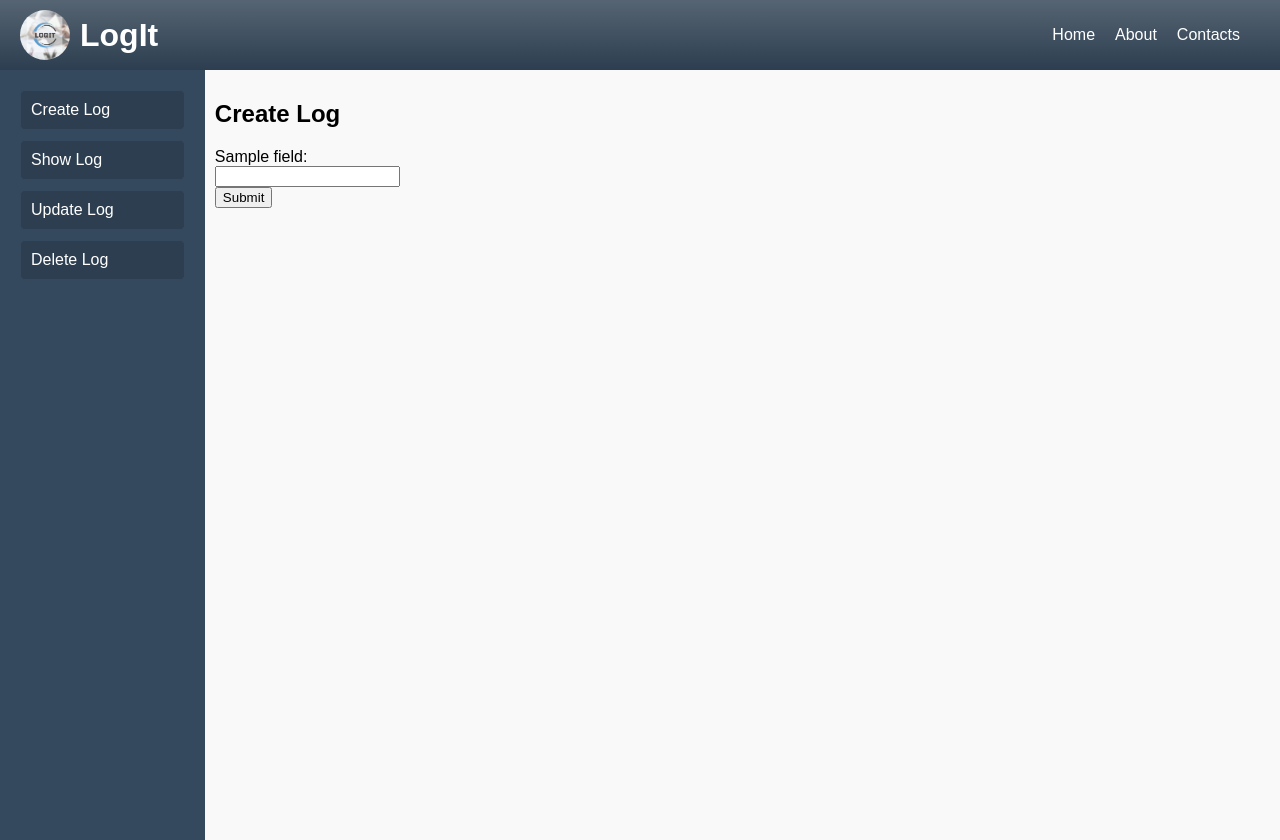
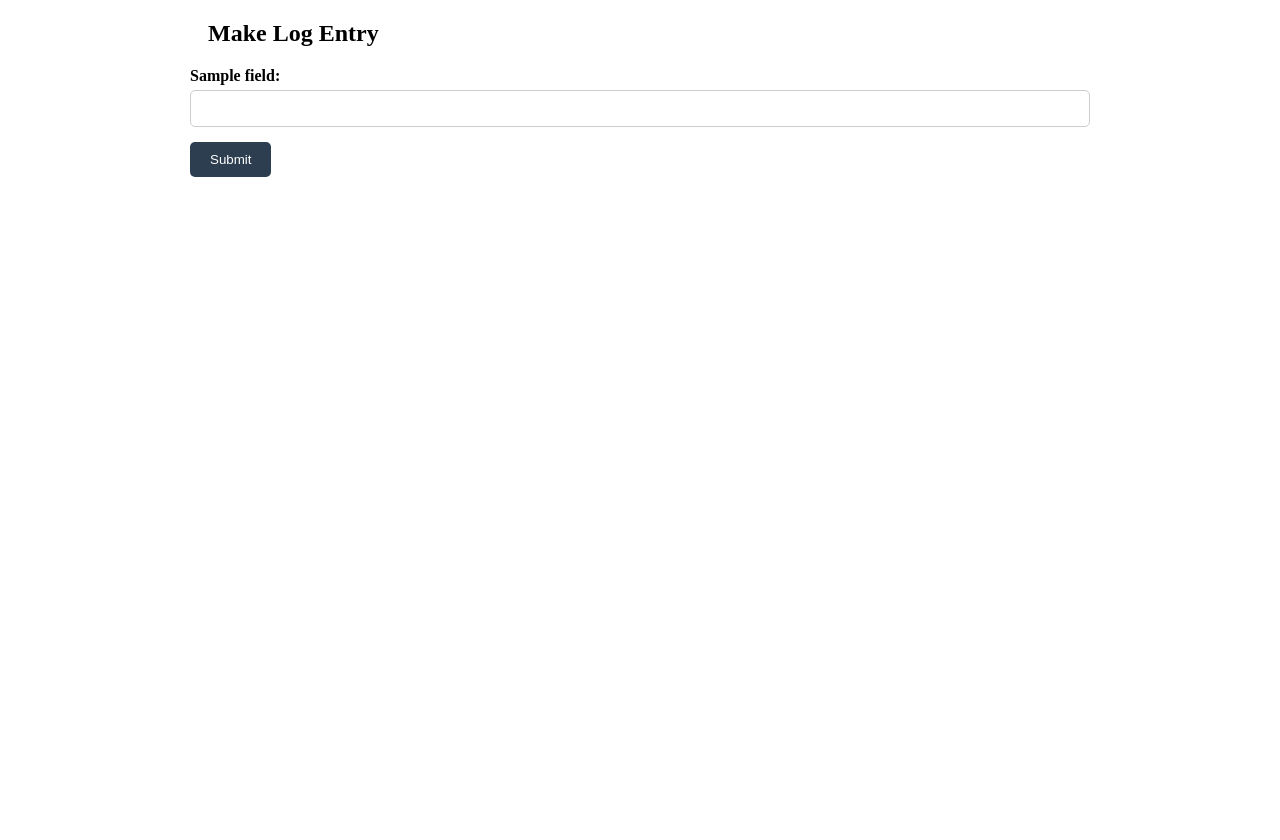
Before and after one commit to Mbokola/LogIt, a Flask app: template web_flask/templates/log.html in a window 1280 px wide. After the commit the page ends 177 px from the top, so only its background shows below. Run offline with Flask 3, Linux system fonts and the light colour scheme; the template is opened without the code that fills it: most values are stand-ins (such as "Sample title", 1, 10 or a date in 2020).

Commit message:
Style Log Entry

```diff
--- /dev/null
+++ b/web_flask/static/styles/log_entry.css
@@ -0,0 +1,41 @@
+/* styles.css */
+
+/* Additional CSS styles for form fields */
+form {
+    max-width: 900px; /* Limit the width of the form */
+    margin: 0 auto; /* Center the form horizontally */
+
+}
+
+label {
+    font-weight: bold; /* Make labels bold */
+    margin-bottom: 5px; /* Add some space below labels */
+    display: block; /* Display labels as block elements */
+}
+
+input[type="text"] {
+    width: 100%; /* Make text inputs fill the entire width of their container */
+    padding: 10px; /* Add padding to text inputs */
+    margin-bottom: 15px; /* Add space below text inputs */
+    border: 1px solid #ccc; /* Add a border to text inputs */
+    border-radius: 5px; /* Add border radius */
+    box-sizing: border-box; /* Include padding and border in the width */
+}
+
+input[type="submit"] {
+    background-color: #2c3e50; /* Dark blue background color */
+    color: #fff; /* White text color */
+    padding: 10px 20px; /* Add padding */
+    border: none; /* Remove border */
+    border-radius: 5px; /* Add border radius */
+    cursor: pointer; /* Change cursor on hover */
+    transition: background-color 0.3s ease; /* Add transition effect */
+}
+
+input[type="submit"]:hover {
+    background-color: #1c2e40; /* Darken background color on hover */
+}
+
+.logs h2 {
+    padding-left: 200px; /* Bring the logs section to the left */
+}
--- a/web_flask/templates/log.html
+++ b/web_flask/templates/log.html
@@ -4,39 +4,24 @@
     <meta charset="UTF-8">
     <meta name="viewport" content="width=device-width, initial-scale=1.0">
     <title>Create Log</title>
-    <link rel="stylesheet" href="../static/styles/logs.css"> <!-- Linking to external CSS file -->
+    <link rel="stylesheet" href="../static/styles/log_entry.css"> <!-- Linking to external CSS file -->
 </head>
 <body>
 
 <header>
-    <div class="navbar">
-        <div class="logo">
-            <img src="../static/images/logo.png" alt="Logo">
-        </div>
-        <h1> LogIt</h1>
-    </div>
-    <nav>
-        <a href="#">Home</a>
-        <a href="#">About</a>
-        <a href="#">Contacts</a>
-    </nav>
+    <!-- Header content goes here -->
 </header>
 
 <div class="content">
     <div class="sidebar">
-        <ul>
-            <li><a href="/create">Create Log</a></li>
-            <li><a href="#">Show Log</a></li>
-            <li><a href="#">Update Log</a></li>
-            <li><a href="#">Delete Log</a></li>
-        </ul>
+        <!-- Sidebar content goes here -->
     </div>
     <div class="logs">
-        <h2>Create Log</h2>
-        <form method="post">
+        <h2>Make Log Entry</h2>
+        <form action="/submit_log" method="post">
             {% for field in log_fields %}
-            <label for="{{ field }}">{{ field }}:</label><br>
-            <input type="text" id="{{ field }}" name="{{ field }}"><br>
+            <label for="{{ field }}">{{ field }}:</label>
+            <input type="text" id="{{ field }}" name="{{ field }}">
             {% endfor %}
             <input type="submit" value="Submit">
         </form>
```
